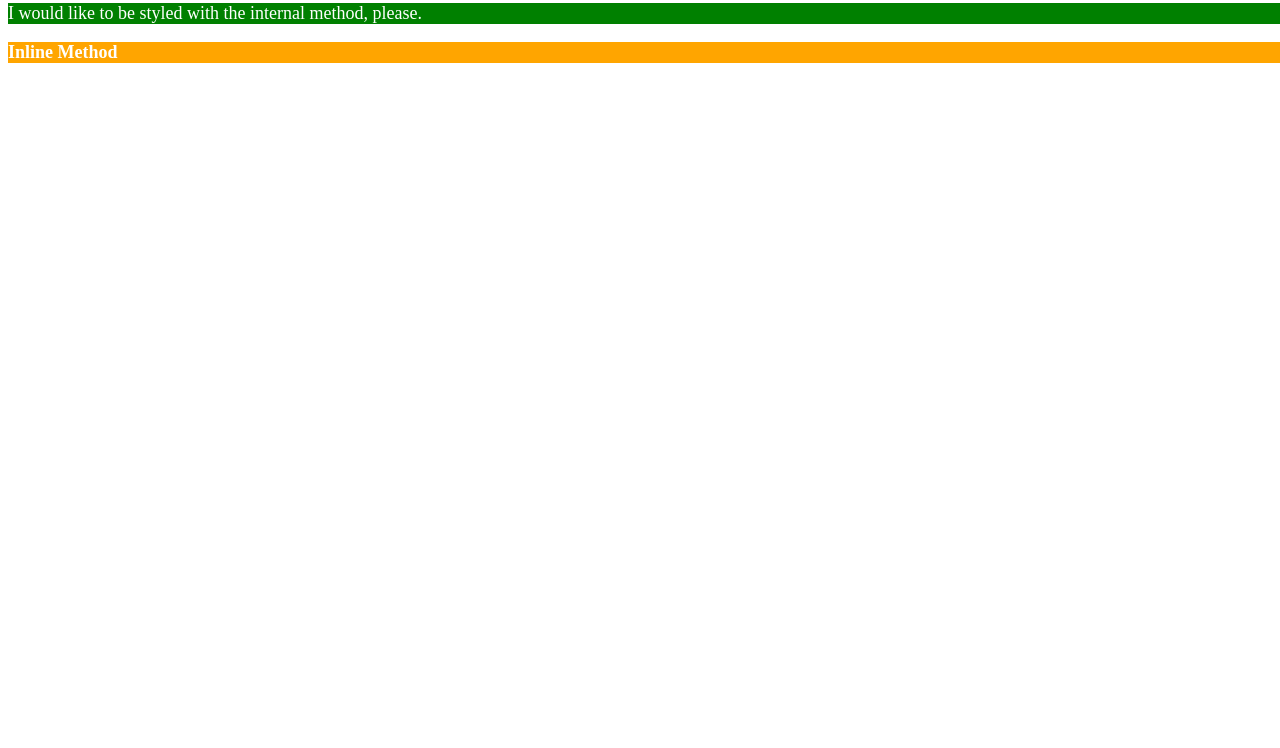
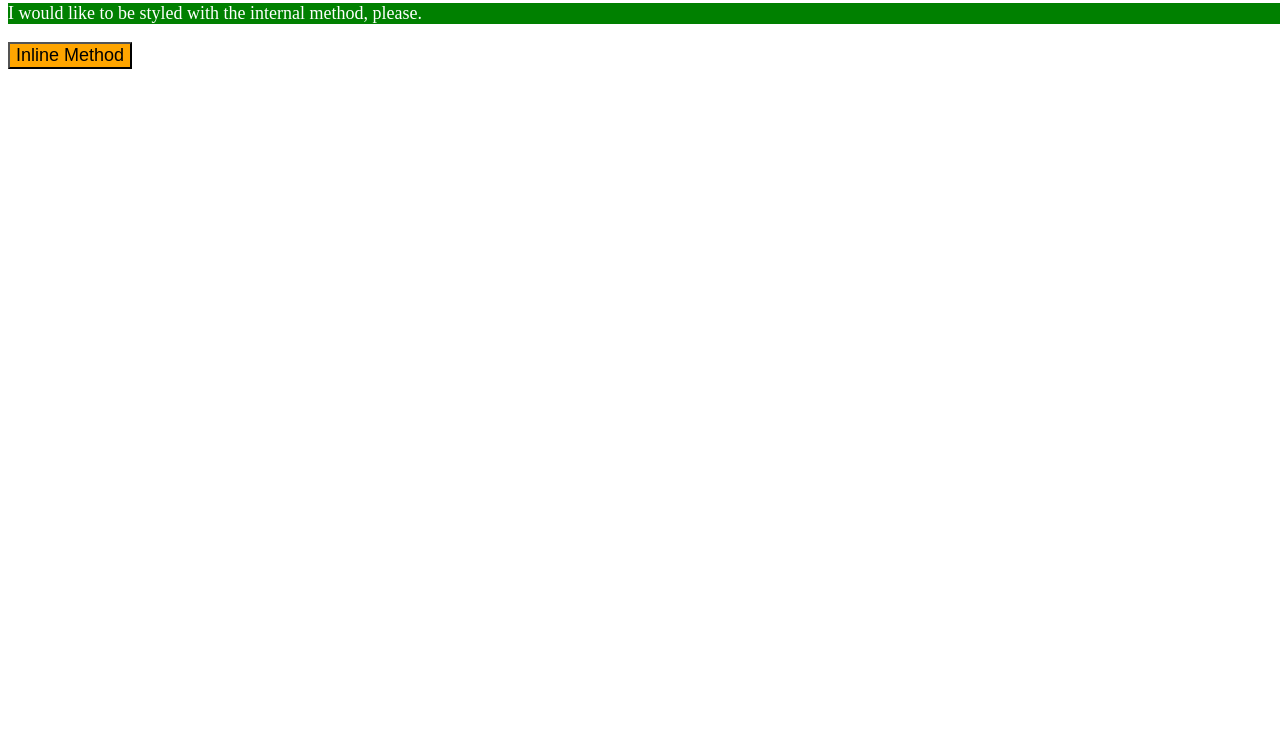
Before and after one commit to Angela-Strick/CSS-Foundations, a plain HTML site: page index.html in a window 1280 px wide. Shown: the part 60-808 px from the top of the page. Drawn offline with Linux system fonts and the light colour scheme.

Commit message:
Finished Project one for css foundations-methods

```diff
--- a/index.html
+++ b/index.html
@@ -14,6 +14,6 @@
 <body>
   <div>Style me via the external method!</div>
   <p>I would like to be styled with the internal method, please.</p>
-  <div type="button" style="background-color: orange; font-size: 18px;">Inline Method</div>
+  <button type="button" style="background-color: orange; font-size: 18px;">Inline Method</button>
 </body>
 </html>
```
